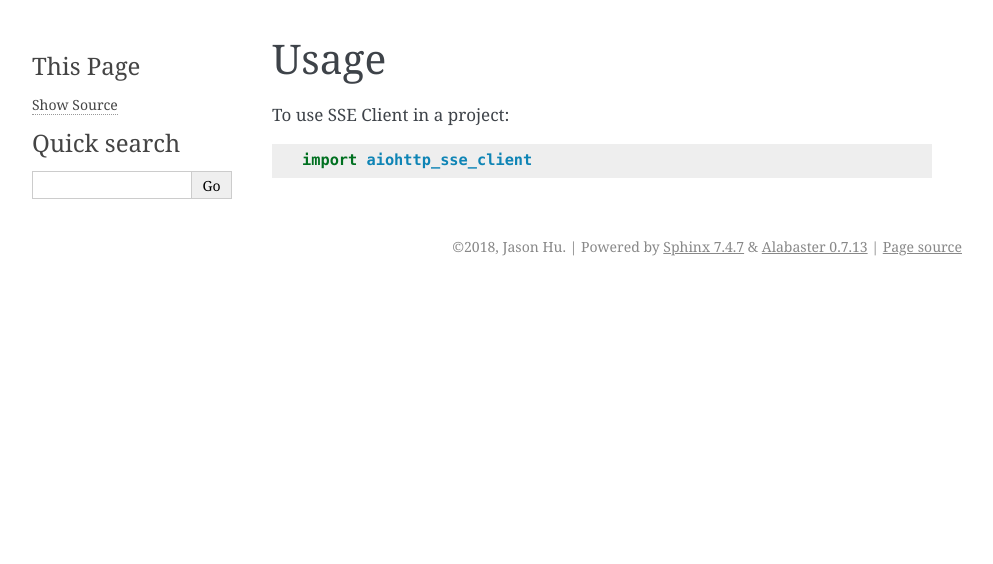
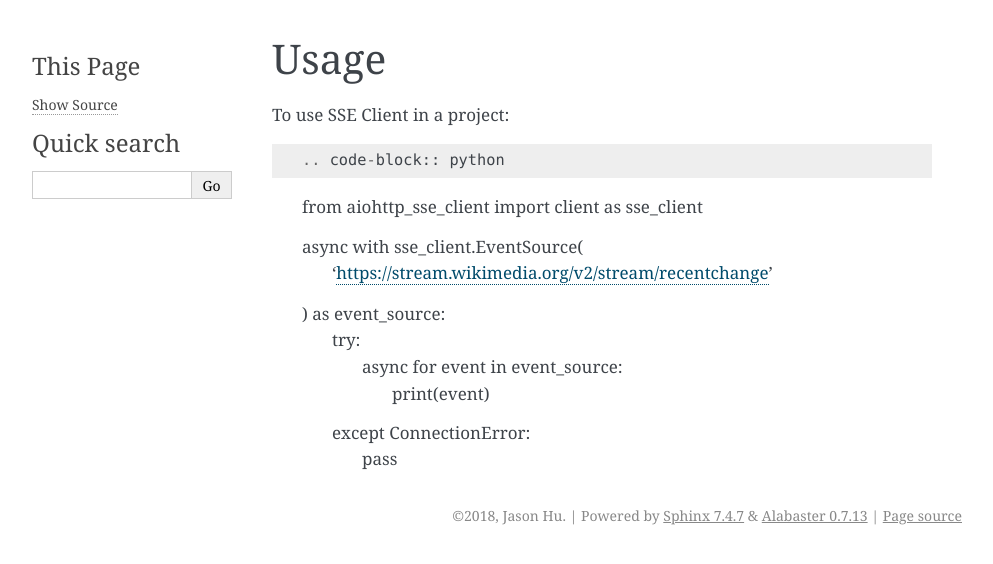
Before and after one commit to rtfol/aiohttp-sse-client, a Sphinx documentation site: the page built from docs/usage.rst, in a window 1280 px wide. Shown: the top 564 px of the page, without its empty margins (148-1141 px from the left). Built offline with Sphinx 7.4.7, drawn with Linux system fonts in a browser that asks for light colours; pages that are not in the unit, such as notebooks, are missing from menus.

Commit message:
Update usage.rst

```diff
--- a/docs/usage.rst
+++ b/docs/usage.rst
@@ -4,4 +4,15 @@
 
 To use SSE Client in a project::
 
-    import aiohttp_sse_client
+.. code-block:: python
+
+    from aiohttp_sse_client import client as sse_client
+
+    async with sse_client.EventSource(
+        'https://stream.wikimedia.org/v2/stream/recentchange'
+    ) as event_source:
+        try:
+            async for event in event_source:
+                print(event)
+        except ConnectionError:
+            pass
```
